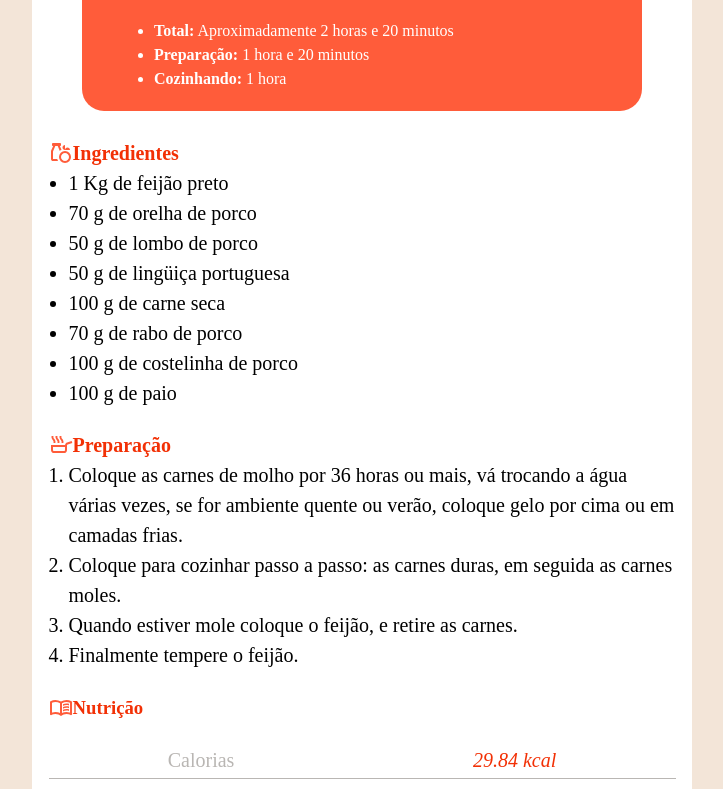
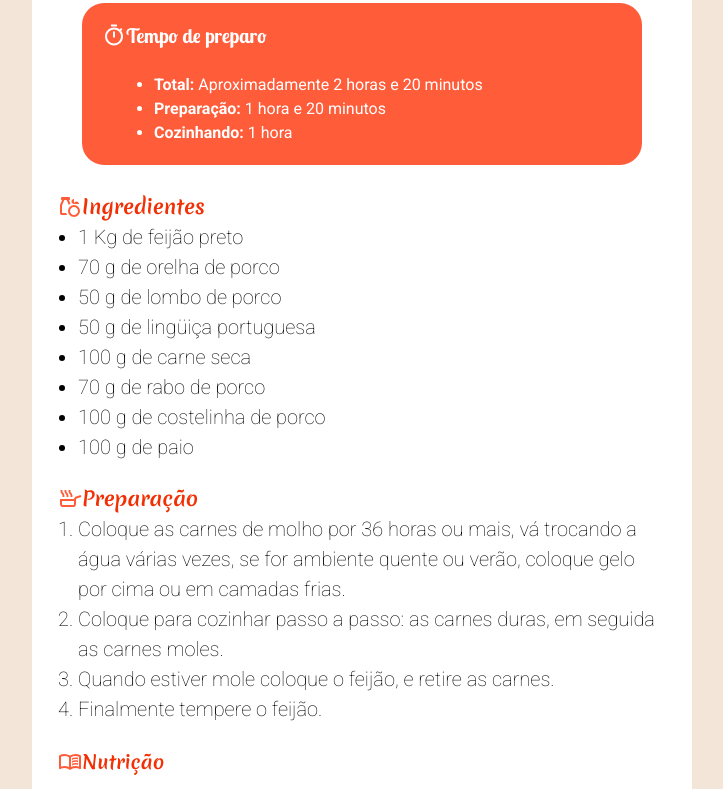
Before and after one commit to YanAZ31/EasyRecipes, a plain HTML site: page index.html in a window 1280 px wide. Shown: the part 526-1315 px from the top of the page, without its empty margins (278-1001 px from the left). Drawn offline with Linux system fonts and the light colour scheme.

Commit message:
Terceira versão, aprimorando css e aplicando fontes

```diff
--- a/css/style.css
+++ b/css/style.css
@@ -1,3 +1,22 @@
+
+/* Importação de fontes */
+@import url('https://fonts.googleapis.com/css2?family=Lobster+Two:ital,wght@0,400;0,700;1,400;1,700&family=Merienda:wght@300..900&family=Righteous&family=Roboto:ital,wght@0,100;0,300;0,400;0,500;0,700;0,900;1,100;1,300;1,400;1,500;1,700;1,900&display=swap');
+
+.roboto{
+    font-family: 'roboto';
+}
+
+.lobster{
+    font-family: 'lobster two';
+}
+
+.merienda{
+    font-family: 'merienda';
+}
+
+.righteous{
+    font-family: 'righteous';
+}
 /* Reset css */
 *{
     padding: 0px;
@@ -6,11 +25,17 @@
 }
 body{
     background: #F3E5D8;
+    padding: 10px;
 }
 section img{
     max-width: 571px;
     border-radius: 34px;
 
+}
+
+.roboto-light{
+    font-family: 'roboto';
+    font-weight: lighter;
 }
 h1{
     color: #F23005;
@@ -33,7 +58,8 @@ section p{
     max-width: 660px;
     margin: 0 auto;
     background: #fff;
-
+    padding: 10px;
+    border-radius: 35px;
 }
 .container{
     max-width: 95%;
@@ -111,17 +137,34 @@ section p{
     color:#B9B6B3;
     border-bottom: 1px solid;
     border-color: #B9B6B3;
-    padding-bottom: 3px;
+    padding: 3px 20px;
     margin-bottom: 13px;
     font-size: 20px;
     line-height: 30px;
     /* text-align: center; */
     display: flex;
-    justify-content: space-around;
+    justify-content:space-between;
+    font-family: 'righteous';
 }
 
 .item i{
     color:#F23005;
-    align-self: flex-start;
+    /* align-self: flex-end; */
     display: block;
+    /* width: 300px; */
+
 }
+/* Responsividade */
+@media (max-width: 720px) {
+    .container{
+        max-width: 70%;
+        margin: auto;
+    }
+
+    section img{
+        max-width: 300px;
+        border-radius: 34px;
+
+    }
+
+  }
--- a/index.html
+++ b/index.html
@@ -12,20 +12,20 @@
         <div class="container">
             <section>
                 <img src="img/feijoada-1.jpg" alt="prato-de-feijoada">
-                <h1>Feijoada</h1>
-                <p>Um clássico da nossa culinária, a feijoada é um prato que possui algumas variações, mas todas bem deliciosas! Esta receita de feijoada que trazemos pra você é bem tradicional, contendo carnes como orelha, rabo e pé de porco. Confira como fazer e capriche no seu almoço!</p>
+                <h1 class="merienda">Feijoada</h1>
+                <p class="roboto">Um clássico da nossa culinária, a feijoada é um prato que possui algumas variações, mas todas bem deliciosas! Esta receita de feijoada que trazemos pra você é bem tradicional, contendo carnes como orelha, rabo e pé de porco. Confira como fazer e capriche no seu almoço!</p>
             </section>
             <div class="info">
-                <h3> <img src="img/relogio.svg" alt="icone-relógio"> Tempo de preparo</h3>
-                <ul>
+                <h3 class="lobster"> <img src="img/relogio.svg" alt="icone-relógio"> Tempo de preparo</h3>
+                <ul class="roboto">
                     <li><strong>Total:</strong> Aproximadamente 2 horas e 20 minutos</li>
                     <li><strong>Preparação:</strong> 1 hora e 20 minutos</li>
                     <li><strong>Cozinhando:</strong> 1 hora</li>
                 </ul>
             </div>
             <div class="ingredientes">
-                <h3><img src="img/leite-laranja.svg" alt="ícone-leite-laranja"> Ingredientes</h3>
-                <ul>
+                <h3 class="merienda"><img src="img/leite-laranja.svg" alt="ícone-leite-laranja"> Ingredientes</h3>
+                <ul class="roboto-light">
                     <li>1 Kg de feijão preto</li>
                     <li>70 g de orelha de porco</li>
                     <li>50 g de lombo de porco</li>
@@ -37,8 +37,8 @@
                 </ul>
             </div>
             <div class="preparacao">
-                <h3><img src="img/frigideira.svg" alt="frigideira"> Preparação</h3>
-                <ol>
+                <h3 class="merienda"><img src="img/frigideira.svg" alt="frigideira"> Preparação</h3>
+                <ol class="roboto-light">
                     <li>Coloque as carnes de molho por 36 horas ou mais, vá trocando a água várias vezes, se for ambiente quente ou verão, coloque gelo por cima ou em camadas frias. </li>
                     <li>Coloque para cozinhar passo a passo: as carnes duras, em seguida as carnes moles.</li>
                     <li>Quando estiver mole coloque o feijão, e retire as carnes.</li>
@@ -46,7 +46,7 @@
                 </ol>
             </div>
             <div class="tabela-nutricao">
-                <h3><img src="img/livro-receita.svg" alt="livro de receitas"> Nutrição</h3>
+                <h3 class="merienda"><img src="img/livro-receita.svg" alt="livro de receitas"> Nutrição</h3>
                 <div class="item">Calorias <i>29.84 kcal</i></div>
                 <div class="item">Carboidratos líquidos <i>1.66 g</i></div>
                 <div class="item">Carboidratos <i>2.96 g</i></div>
```
